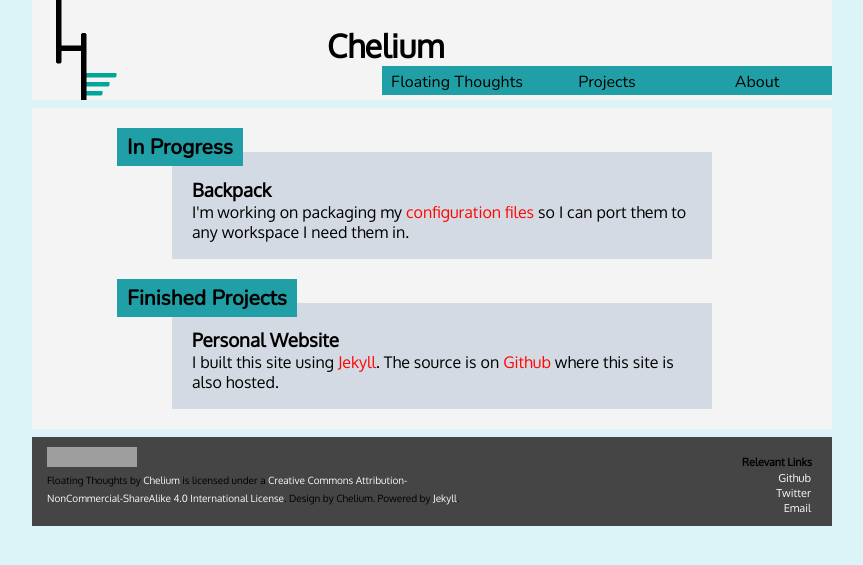
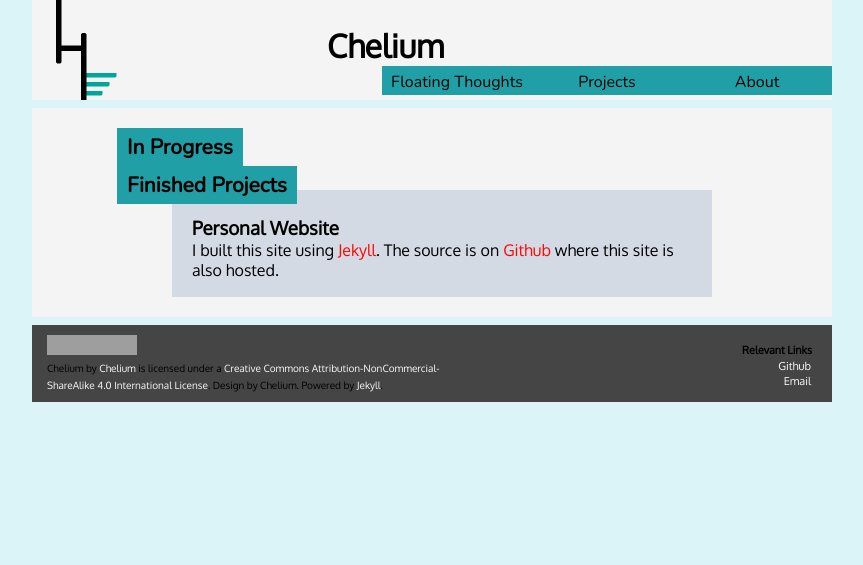
Before and after one commit to chelium/chelium.github.io, a Jekyll site: the page built from projects/index.html, in a window 1280 px wide. Shown: the top 565 px of the page, without its empty margins (208-1071 px from the left). Built offline with Jekyll 4.4.1, drawn with Linux system fonts in a browser that asks for light colours; grey boxes are pictures that could not be loaded.

Commit message:
Cleanup content; Update config

```diff
--- a/_config.yml
+++ b/_config.yml
@@ -1,11 +1,11 @@
 source:      .
 destination: ./_site
 plugins_dir: ./_plugins
-layouts:     ./_layouts
+layouts_dir: ./_layouts
 include:     ['.htaccess']
 exclude:     []
 keep_files:  ['.git','.svn']
-gems:        []
+plugins:     []
 timezone:    America/Chicago
 encoding:    nil
 
@@ -52,7 +52,7 @@
   entity_output: as_char
   toc_levels: 1..6
   smart_quotes: lsquo,rsquo,ldquo,rdquo
-  use_coderay: false
+  enable_coderay: false
 
   coderay:
     coderay_wrap: div
--- a/_includes/footer.html
+++ b/_includes/footer.html
@@ -1,9 +1,8 @@
 <div id="footer">
-  <div id="commonlicense"><sub><a rel="license" href="http://creativecommons.org/licenses/by-nc-sa/4.0/"><img alt="Creative Commons License" style="border-width:0" src="https://i.creativecommons.org/l/by-nc-sa/4.0/88x31.png" /></a><br /><span xmlns:dct="http://purl.org/dc/terms/" property="dct:title">Floating Thoughts</span> by <a xmlns:cc="http://creativecommons.org/ns#" href="heliumtank.github.io" property="cc:attributionName" rel="cc:attributionURL">Chelium</a> is licensed under a <a rel="license" href="http://creativecommons.org/licenses/by-nc-sa/4.0/">Creative Commons Attribution-NonCommercial-ShareAlike 4.0 International License</a>. Design by Chelium. Powered by <a href="https://jekyllrb.com/">Jekyll</a>.</sub></div>
+  <div id="commonlicense"><sub><a rel="license" href="http://creativecommons.org/licenses/by-nc-sa/4.0/"><img alt="Creative Commons License" style="border-width:0" src="https://i.creativecommons.org/l/by-nc-sa/4.0/88x31.png" /></a><br /><span xmlns:dct="http://purl.org/dc/terms/" property="dct:title">Chelium</span> by <a xmlns:cc="http://creativecommons.org/ns#" href="heliumtank.github.io" property="cc:attributionName" rel="cc:attributionURL">Chelium</a> is licensed under a <a rel="license" href="http://creativecommons.org/licenses/by-nc-sa/4.0/">Creative Commons Attribution-NonCommercial-ShareAlike 4.0 International License</a>. Design by Chelium. Powered by <a href="https://jekyllrb.com/">Jekyll</a>.</sub></div>
   <div id="footlinks">
     <h6>Relevant Links</h6>
     <p class="footlink"><a href="https://github.com/chelium">Github</a></p>
-    <p class="footlink"><a href="https://twitter.com/helixmaker">Twitter</a></p>
-    <p class="footlink"><a href="mailto:helixmaker@gmail.com">Email</a></p>
+    <p class="footlink"><a href="mailto:chris7he@gmail.com">Email</a></p>
   </div>
 </div>
--- a/about/index.html
+++ b/about/index.html
@@ -11,6 +11,6 @@
     <br/>
     <div class="heading"><h2>About Me</h2></div>
     <div class="subcontent">
-        <p>I'm an Comp Sci major at the SIUE. I solve problems. If you have any interesting problems or questions, or if you just want to contact me, you can write an email to <a href="mailto:helixmaker@gmail.com">helixmaker@gmail.com</a>.</p>
+        <p>I solve problems. If you have any interesting problems or questions, or if you just want to contact me, you can write an email to <a href="mailto:chris7he@gmail.com">chris7he@gmail.com</a>.</p>
     </div>
 </div>
--- a/projects/index.html
+++ b/projects/index.html
@@ -5,14 +5,10 @@
 
 <div id="projects">
   <div class="heading"><h2>In Progress</h2></div>
-  <div class="subcontent">
-    <h3>Backpack</h3>
-    <p>I'm working on packaging my <a href="https://github.com/heliumtank/backpack">configuration files</a> so I can port them to any workspace I need them in.</p>
-  </div>
   <br/>
   <div class="heading"><h2>Finished Projects</h2></div>
   <div class="subcontent">
     <h3>Personal Website</h3>
-    <p>I built this site using <a href="https://jekyllrb.com">Jekyll</a>. The source is on <a href="https://github.com/heliumtank/heliumtank.github.io">Github</a> where this site is also hosted.</p>
+    <p>I built this site using <a href="https://jekyllrb.com">Jekyll</a>. The source is on <a href="https://github.com/chelium/chelium.github.io">Github</a> where this site is also hosted.</p>
   </div>
 </div>
```
